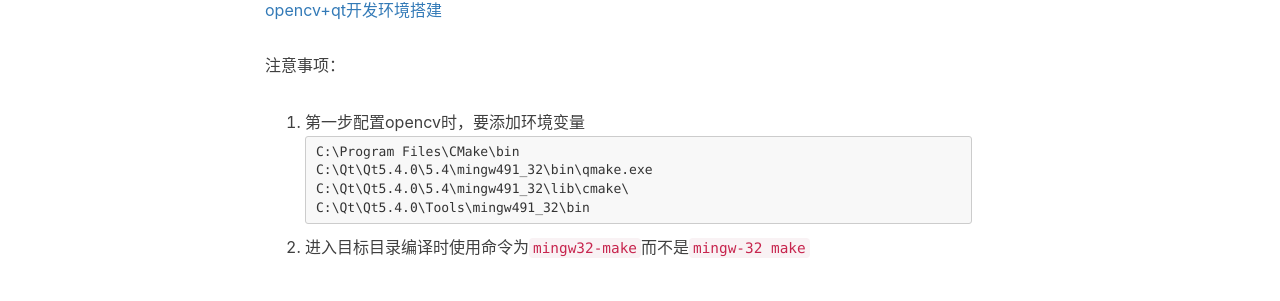
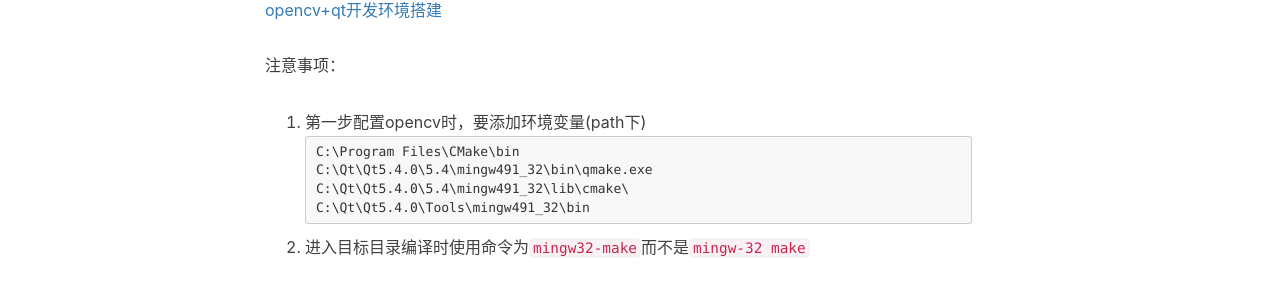
Before and after one commit to Lmonologue/baymax.github.io, a Jekyll site: the page built from _posts/2017-05-27-好文章.md, in a window 1280 px wide. Shown: the part 1258-1559 px from the top of the page. Built offline with Jekyll 4.4.1, drawn with Linux system fonts in a browser that asks for light colours; nearby versions of some CDN libraries; comment, search, counter and statistics services are not loaded.

Commit message:
Update 2017-05-27-好文章.md

````diff
--- a/_posts/2017-05-27-好文章.md
+++ b/_posts/2017-05-27-好文章.md
@@ -40,7 +40,7 @@
 [opencv+qt开发环境搭建](http://blog.csdn.net/kaychangeek/article/details/52303949)<br>
 <br>
 注意事项：
-1. 第一步配置opencv时，要添加环境变量
+1. 第一步配置opencv时，要添加环境变量(path下)
 ```
 C:\Program Files\CMake\bin
 C:\Qt\Qt5.4.0\5.4\mingw491_32\bin\qmake.exe
````
